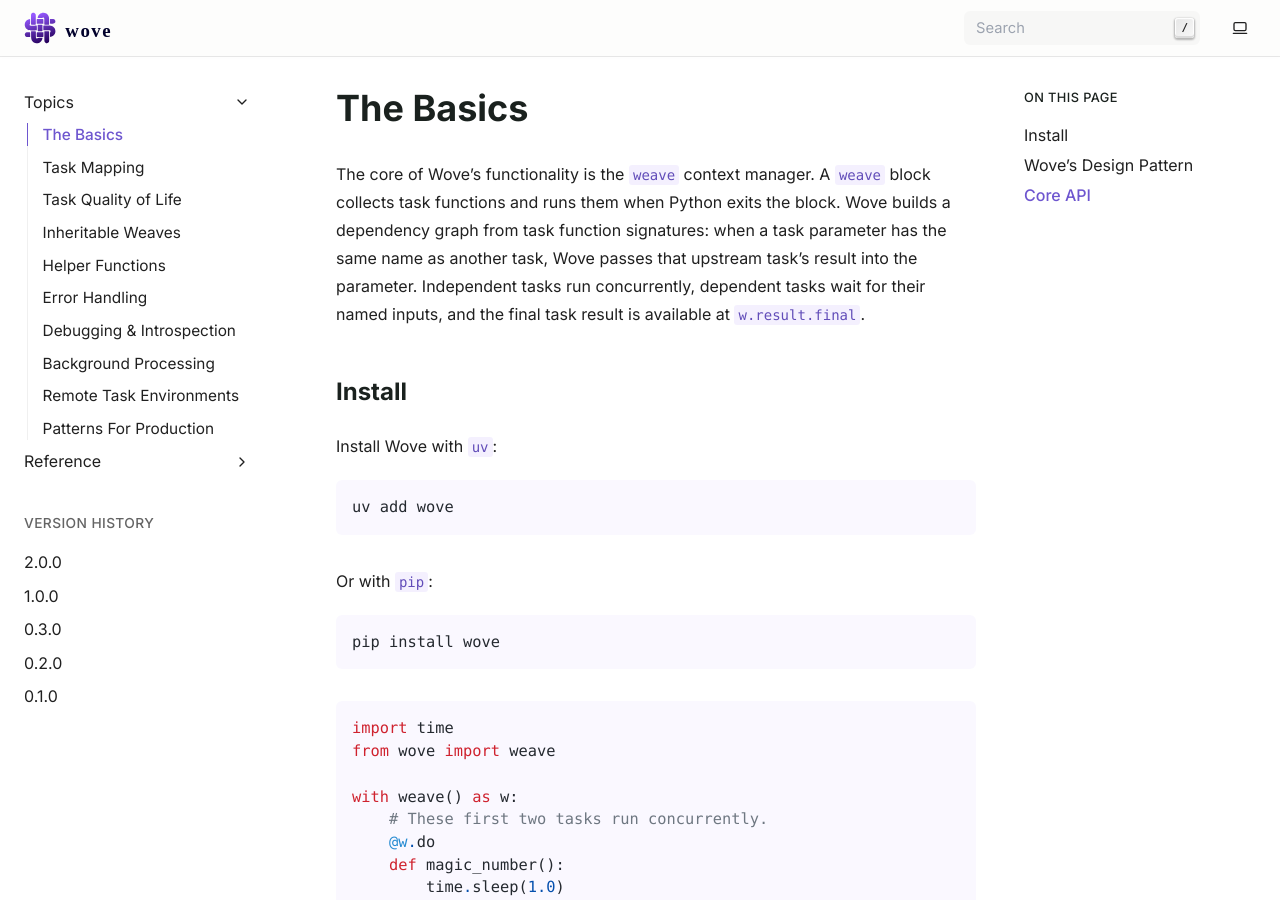
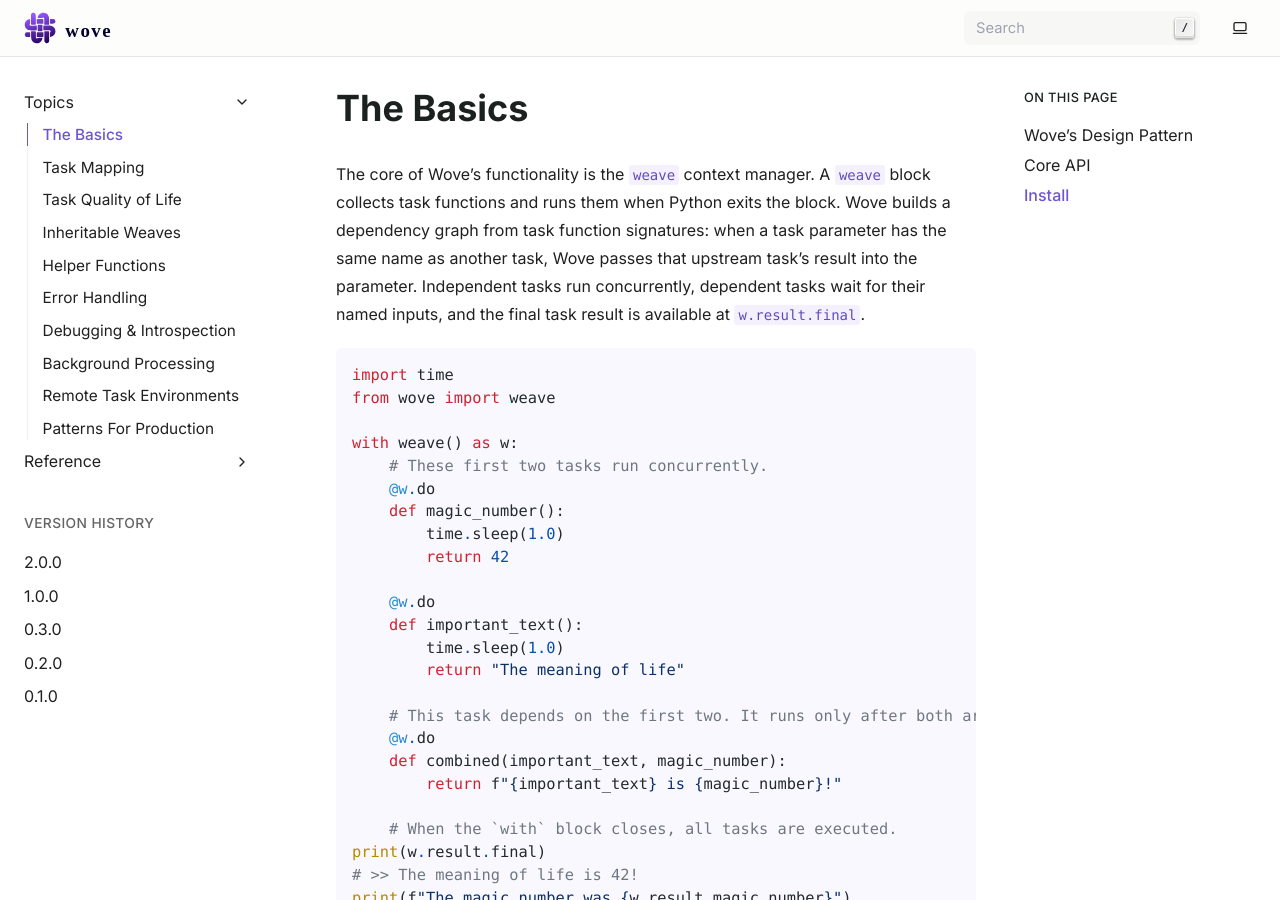
Before and after one commit to curvedinf/wove, a Sphinx documentation site: the page built from docs/how-to/the-basics.md, in a window 1280 px wide and 900 px high. Built offline with Sphinx 7.4.7, drawn with Linux system fonts in a browser that asks for light colours; some of the changed text lies outside the part shown.

Commit message:
minor docs tweaks

````diff
--- a/docs/how-to/the-basics.md
+++ b/docs/how-to/the-basics.md
@@ -1,20 +1,6 @@
 # The Basics
 
 The core of Wove's functionality is the `weave` context manager. A `weave` block collects task functions and runs them when Python exits the block. Wove builds a dependency graph from task function signatures: when a task parameter has the same name as another task, Wove passes that upstream task's result into the parameter. Independent tasks run concurrently, dependent tasks wait for their named inputs, and the final task result is available at `w.result.final`.
-
-## Install
-
-Install Wove with `uv`:
-
-```bash
-uv add wove
-```
-
-Or with `pip`:
-
-```bash
-pip install wove
-```
 
 ```python
 import time
@@ -129,3 +115,17 @@
 
 - `weave()`: A context manager used in either a `with` or `async with` block. The block creates the task collection scope, and closing the block runs the collected tasks in dependency order. The `weave` object has a `result` attribute for named task results and a `.final` attribute for the final task result.
 - `@w.do`: A decorator that registers a function as a task inside the active `weave` block. Wove accepts both `def` and `async def` tasks; non-async functions run in a background thread pool when needed so they do not block the event loop. Passing an iterable to `@w.do(...)` maps the task over local items. Passing a string such as `@w.do("books")` maps the task over the result named `books` after Wove has produced it.
+
+## Install
+
+Install Wove with `uv`:
+
+```bash
+uv add wove
+```
+
+Or with `pip`:
+
+```bash
+pip install wove
+```
````
Also changed, not shown: docs/how-to/background-processing.md (+0 -2 lines).
